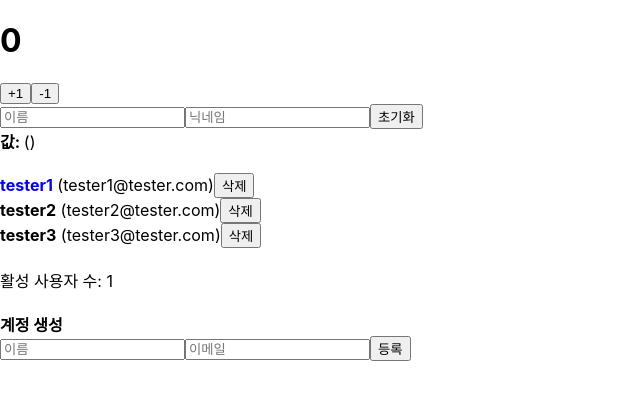
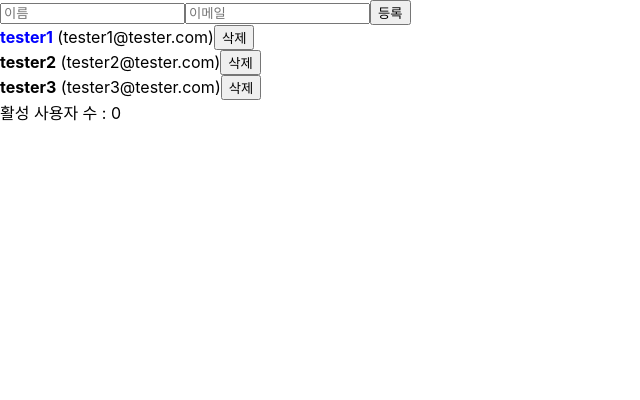
Before and after one commit to Seung8/react-tutorial, a React (Create React App) app in the folder tutorial_src/: page / in a window 1280 px wide. Shown: the top 400 px of the page, without its empty margins (0-640 px from the left). Built offline with nearby package versions, Linux system fonts and the light colour scheme.

Commit message:
useReducer 학습

```diff
--- a/tutorial_src/src/App.js
+++ b/tutorial_src/src/App.js
@@ -1,25 +1,16 @@
-import React, { useRef, useState, useMemo, useCallback } from 'react';
+import React, { useRef, useReducer, useMemo, useCallback } from 'react';
 import './App.css';
 import Counter from './Counter';
 import InputSample from './inputSample';
 import UserList from './UserList';
 import CreateUser from './CreateUser';
 
-function countActiveUsers(users) {
-  console.log('Active 사용자 연산 실행');
-  return users.filter(user => user.active).length;
-}
-
-function App() {
-  const [inputs, setInputs] = useState({
+const initialState = {
+  inputs: {
     username: '',
     email: '',
-  });
-
-  const { username, email } = inputs;
-  // user.id 값이 변경되는 경우 굳이 화면이 리렌더링될 필요가 없으므로 useRef() 훅 사용
-  const nextId = useRef(4);
-  const [users, setUsers] = useState([
+  },
+  users: [
     {
       id: 1,
       username: 'tester1',
@@ -38,106 +29,66 @@ function App() {
       email: 'tester3@tester.com',
       active: false
     }
-  ]);
+  ]
+}
 
-  // const onChange = e => {
-  //   const { name, value } = e.target;
-  //   setInputs({
-  //     ...inputs,
-  //     [name]: value
-  //   });
-  // };
+function countActiveUsers(users) {
+  console.log('Active 사용자 연산 실행');
+  return users.filter(user => user.active).length;
+}
 
-  // useCallback 훅을 이용하여 onChange 함수를 미리 정의 후 재사용
+function reducer(state, action) {
+  switch (action.type) {
+    case 'CHANGE_INPUT':
+      return {
+        ...state,
+        inputs: {
+          ...state.inputs,
+          [action.name]: action.value
+        }
+      };
+    case 'CREATE_USER':
+      return {
+        inputs: initialState.inputs,
+        users: state.users.concat(action.user)
+      }
+    default:
+      throw new Error('Unhandled aciton type');
+  }
+}
+
+function App() {
+  const [state, dispatch] = useReducer(reducer, initialState);
+  const { users } = state;
+  const { username, email } = state.inputs;
+  const nextId = useRef(4);
+
   const onChange = useCallback(e => {
     const { name, value } = e.target;
-    setInputs({
-      ...inputs,
-      [name]: value
+    dispatch({
+      type: 'CHANGE_INPUT',
+      name,
+      value
     });
-  }, [inputs]);
+  }, []);
 
-  // const onCreate = e => {
-  //   const user = {
-  //     id: nextId.current,
-  //     username,
-  //     email
-  //   };
-  //   setUsers(users.concat(user));
-  //   setInputs({
-  //     username: '',
-  //     email: ''
-  //   });
-  //   nextId.current += 1;
-  // };
-
-  // usecallback 훅을 이용하여 onCreate 함수를 미리 정의 후 재사용
   const onCreate = useCallback(() => {
-    const user = {
-      id: nextId.current,
-      username,
-      email
-    };
-
-    // useState() 훅의 함수형 업데이트
-    setUsers(users => users.concat(user));
-    setInputs({
-      username: '',
-      email: '',
+    dispatch({
+      type: 'CREATE_USER',
+      user: {
+        id: nextId.current,
+        username,
+        email,
+      }
     });
     nextId.current += 1;
   }, [username, email]);
 
-  // const onRemove = id => {
-  //   setUsers(users.filter(user => user.id !== id));
-  // };
-
-  // useCallback 훅을 이용하여 onRemove 함수를 미리 정의 후 재사용
-  const onRemove = useCallback(id => {
-    setUsers(users => users.filter(user => user.id !== id));
-  }, []);
-
-  // const onToggle = id => {
-  //   setUsers(users.map(
-  //     user => user.id === id
-  //     ? { ...user, active: !user.active }
-  //     : user
-  //   ));
-  // };
-
-  // useCallback 훅을 이용하여 onToggle 함수를 미리 정의 후 재사용
-  const onToggle = useCallback(id => {
-    setUsers(users => users.map(
-      user => user.id === id
-        ? { ...user, active: !user.active }
-        : user
-    ));
-  }, []);
-
-  const count = useMemo(
-    () => countActiveUsers(users), [users]
-  );
-
   return (
     <>
-      <Counter />
-      <InputSample />
-      <br />
-      <UserList
-        users={users}
-        onRemove={onRemove}
-        onToggle={onToggle}
-      />
-      <br />
-      <div>활성 사용자 수: {count}</div>
-      <br />
-      <b>계정 생성</b>
-      <CreateUser
-        username={username}
-        email={email}
-        onChange={onChange}
-        onCreate={onCreate}
-      />
+      <CreateUser username={username} email={email} onChange={onChange} onCreate={onCreate} />
+      <UserList users={users} />
+      <div>활성 사용자 수 : 0</div>
     </>
   );
 }
```
